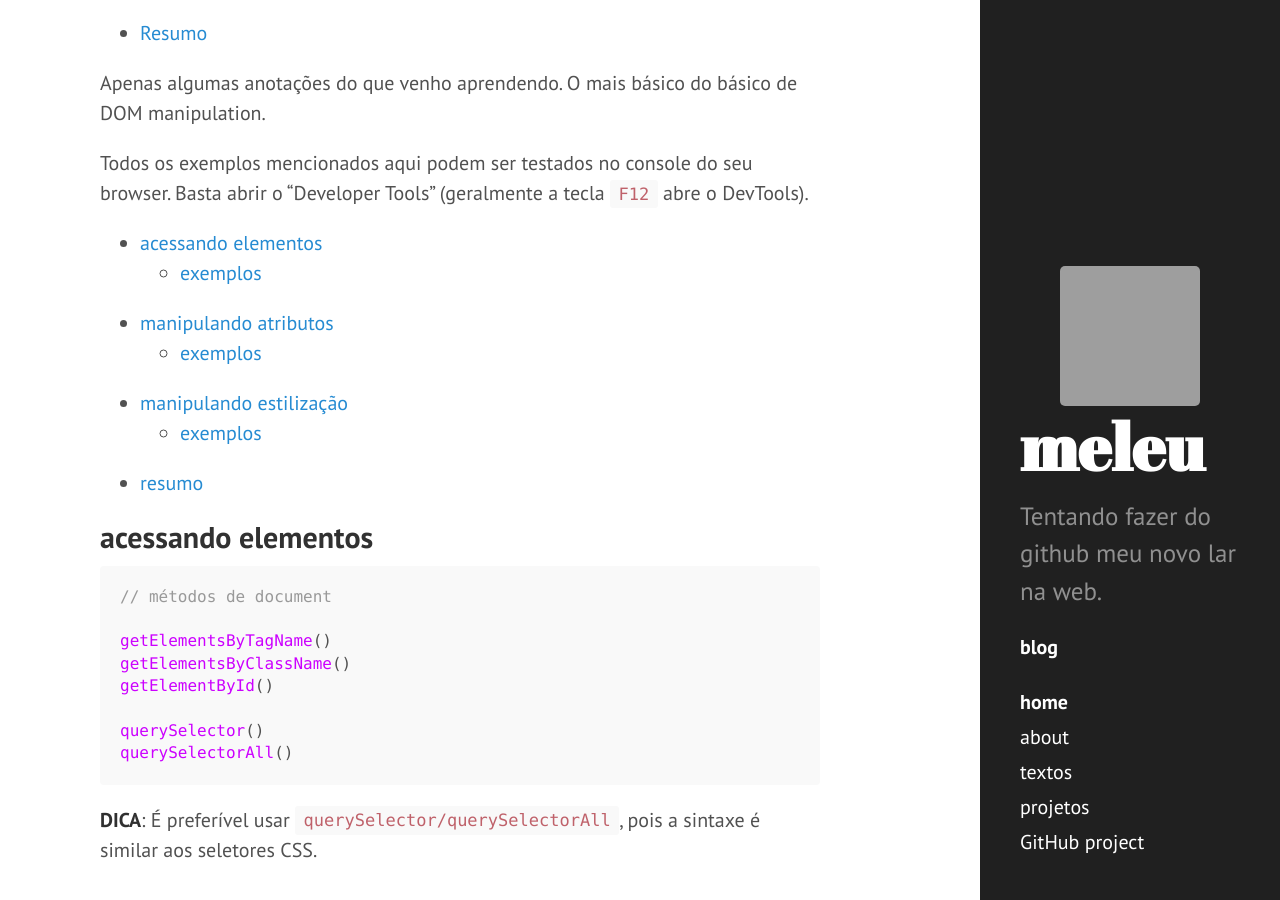
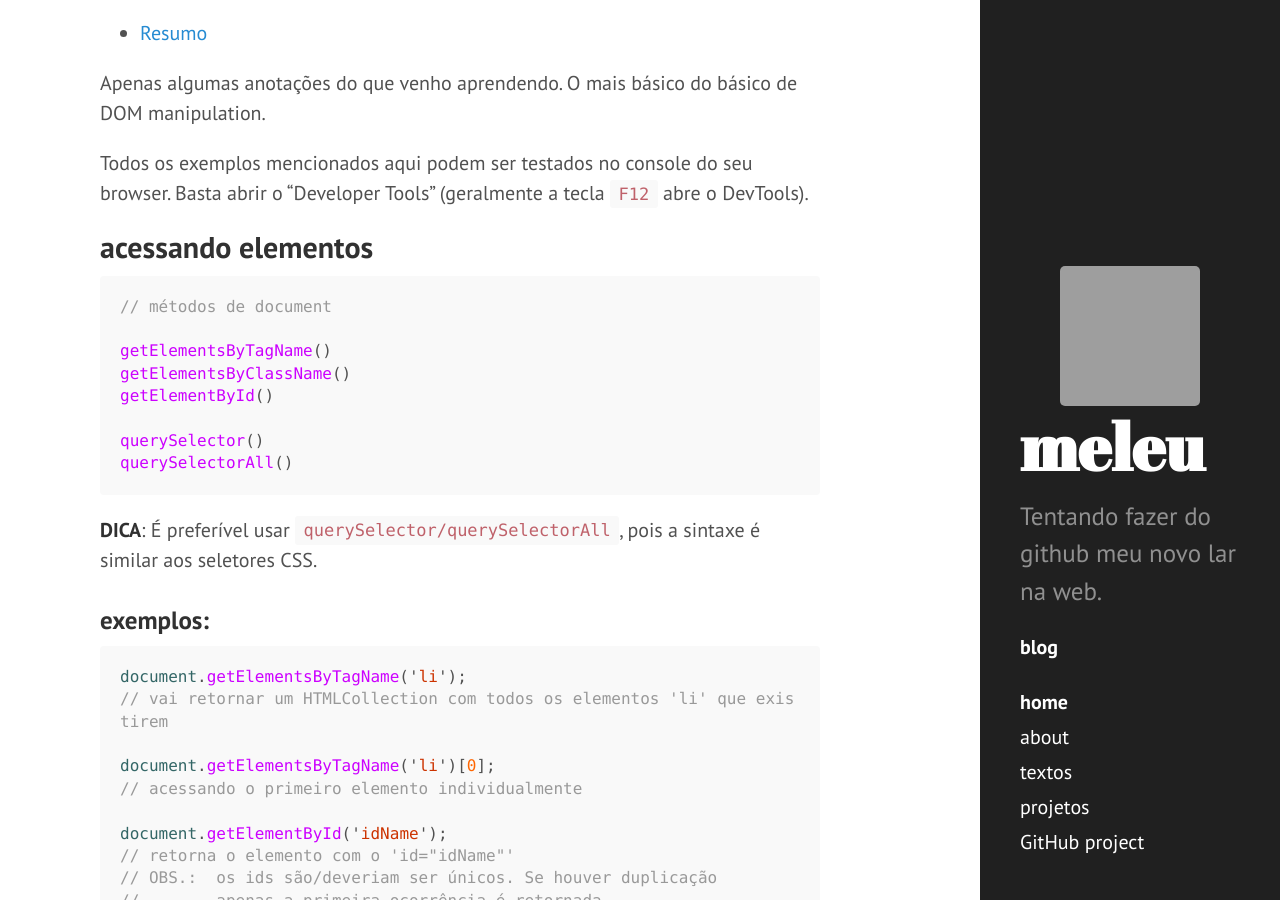
Before and after one commit to meleu/meleu.github.io, a Jekyll site: the page built from _posts/2020-04-19-dom-manipulation.md, in a window 1280 px wide and 900 px high, scrolled down 402 px. Built offline with Jekyll 4.4.1, drawn with Linux system fonts in a browser that asks for light colours; comment, search, counter and statistics services are not loaded; grey boxes are pictures that could not be loaded.

Commit message:
remove hardcoded ToC

```diff
--- a/_posts/2020-04-19-dom-manipulation.md
+++ b/_posts/2020-04-19-dom-manipulation.md
@@ -9,16 +9,6 @@ tags:
 Apenas algumas anotações do que venho aprendendo. O mais básico do básico de DOM manipulation.
 
 Todos os exemplos mencionados aqui podem ser testados no console do seu browser. Basta abrir o "Developer Tools" (geralmente a tecla `F12` abre o DevTools).
-
-
-- [acessando elementos](#acessando-elementos)
-    - [exemplos](#exemplos)
-- [manipulando atributos](#manipulando-atributos)
-    - [exemplos](#exemplos-1)
-- [manipulando estilização](#manipulando-estilização)
-    - [exemplos](#exemplos-2)
-- [resumo](#resumo)
-
 
 ## acessando elementos
 
```
